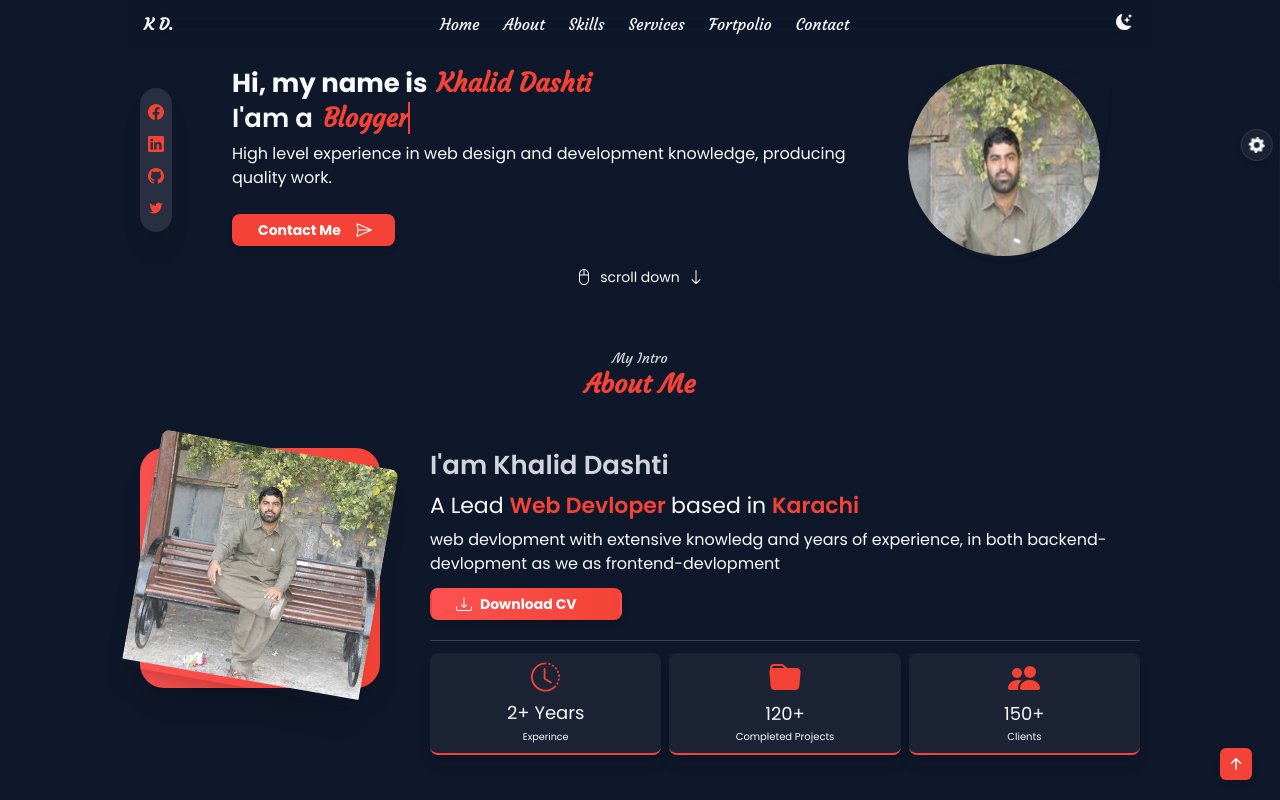
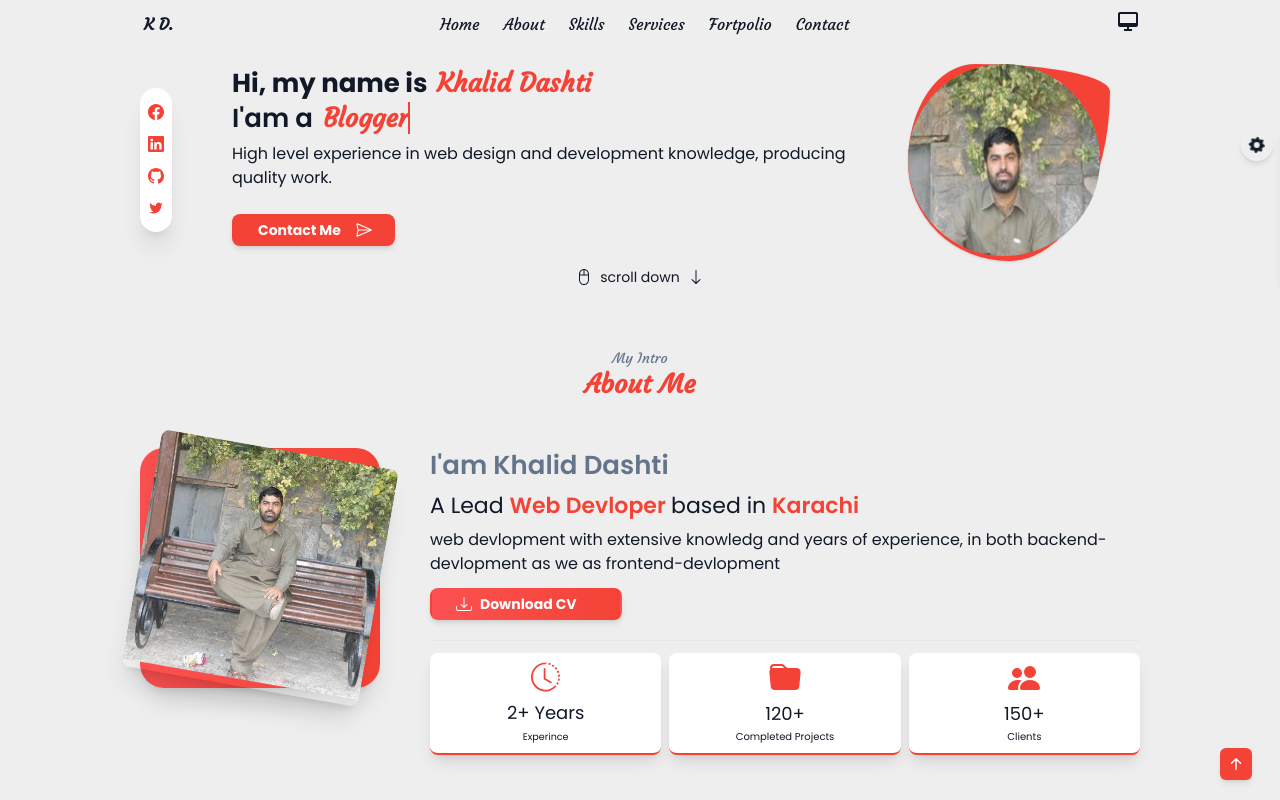
Before and after one commit to talhahjan/portfolio, a website: page index.html in a window 1280 px wide. Shown: the top 800 px of the page. Drawn offline with Linux system fonts and the light colour scheme.

Commit message:
error fixed

```diff
--- a/assets/js/javascript.js
+++ b/assets/js/javascript.js
@@ -4,7 +4,7 @@ const navBar = document.querySelector("header nav"),
   ThemeIcon = document.getElementById("themeIcon"),
   themes = document.querySelectorAll('[name="theme"][type="radio"]'),
   html = document.documentElement,
-  defaultMode = "dark", // string : 'dark' , 'light' or 'system'
+  defaultMode = "system", // string : 'dark' , 'light' or 'system'
   //check if darkMode is active in user system
   darkModeQuery = matchMedia("(prefers-color-scheme: dark)"),
   navLinks = document.querySelectorAll("#nav-menu li a"),
@@ -13,10 +13,9 @@ const navBar = document.querySelector("header nav"),
   backendSkills = document.getElementById("skill-list-backend"),
   frontendSkills = document.getElementById("skill-list-frontend"),
   goToTopBtn = document.getElementById("goToTopBtn"),
+  speed = 60,
   skinSwitcherBtn = document.getElementById("skin-switcher-toggler"),
-  skinsList = document.querySelectorAll("#skin-list span"),
-  modeWatchTimeDelay=3000,
-  speed = 60;
+  skinsList = document.querySelectorAll("#skin-list span");
 
 const switchSkin = (skinClass) => {
   document.querySelector("body").className = skinClass;
@@ -80,7 +79,7 @@ window.addEventListener("scroll", () => {
 
 themes.forEach((theme) => {
   theme.addEventListener("click", (event) => {
-    saveTheme(theme.id);
+    saveTheme(theme);
   });
 });
 
@@ -88,12 +87,11 @@ NavBarToggler.addEventListener("click", () => {
   toggleNavbar();
 });
 
-const saveTheme = (themeID) => {
-  let theme = document.getElementById(themeID);
+const saveTheme = (theme) => {
   let svg = theme.nextElementSibling.children[0].outerHTML;
   ThemeIcon.innerHTML = svg;
-  theme.checked = true;
-  switch (themeID) {
+  document.getElementById(theme.id).checked = true;
+  switch (theme.id) {
     case "light":
       localStorage.setItem("theme", "light");
       html.className = "light";
@@ -114,8 +112,21 @@ const saveTheme = (themeID) => {
 };
 
 const watchThemeMode = () => {
-  let mode = localStorage.theme ?? defaultMode;
-  saveTheme(mode);
+  if (localStorage.skin) switchSkin(localStorage.skin);
+
+  if (localStorage.theme === "dark") {
+    let theme = document.getElementById("dark");
+    return saveTheme(theme);
+  } else if (localStorage.theme === "light") {
+    let theme = document.getElementById("light");
+    return saveTheme(theme);
+  } else if (localStorage.theme === "system") {
+    let theme = document.getElementById("system");
+    return saveTheme(theme);
+  } else {
+    let theme = document.getElementById(defaultMode);
+    return saveTheme(theme);
+  }
 };
 
 const backendSkillObserver = new IntersectionObserver(
@@ -188,15 +199,10 @@ backendSkillObserver.observe(backendSkills);
 frontendSkillObserver.observe(frontendSkills);
 
 window.onload = (e) => {
-  if (localStorage.skin) switchSkin(localStorage.skin);
   watchThemeMode();
-  // keep call saveTheme function if dark mode set to system keep watch change of user
+  // if dark mode  set to system keep watch change of user
   //  system setting after every 5 seconds
-  setInterval(() => {
-    let curMode = localStorage.theme ?? defaultMode;
-    if (curMode != "system") return;
-    watchThemeMode();
-    console.log("watching", curMode);
-  }, modeWatchTimeDelay);
+  if (!localStorage.theme || localStorage.theme == "system")
+    setInterval(watchThemeMode, 5000);
   animateText();
 };
--- a/index.html
+++ b/index.html
@@ -412,7 +412,7 @@
               class="justify-self-center md:justify-self-end md:order-3 md:pr-10"
             >
               <div
-                class="w-48 h-48 relative after:absolute after:top-0 after:left-0 after:w-[calc(100%_+_10px)] after:h-[calc(100%_+_5px)] after:bg-gradient after:from-transparent after:via-primary after:to-primary-alt after:shadow after:rounded-[33%_67%_50%_50%_/50%_14%_86%_50%] after:-z-50"
+                class="w-48 h-48 relative after:absolute after:top-0 after:left-0 after:w-[calc(100%_+_10px)] after:h-[calc(100%_+_5px)] after:bg-primary after:shadow after:rounded-[33%_67%_50%_50%_/50%_14%_86%_50%] after:-z-50"
               >
                 <img
                   src="assets/images/me.jpg"
```
Also changed, not shown: assets/css/tailwind.css, 1 other file.
